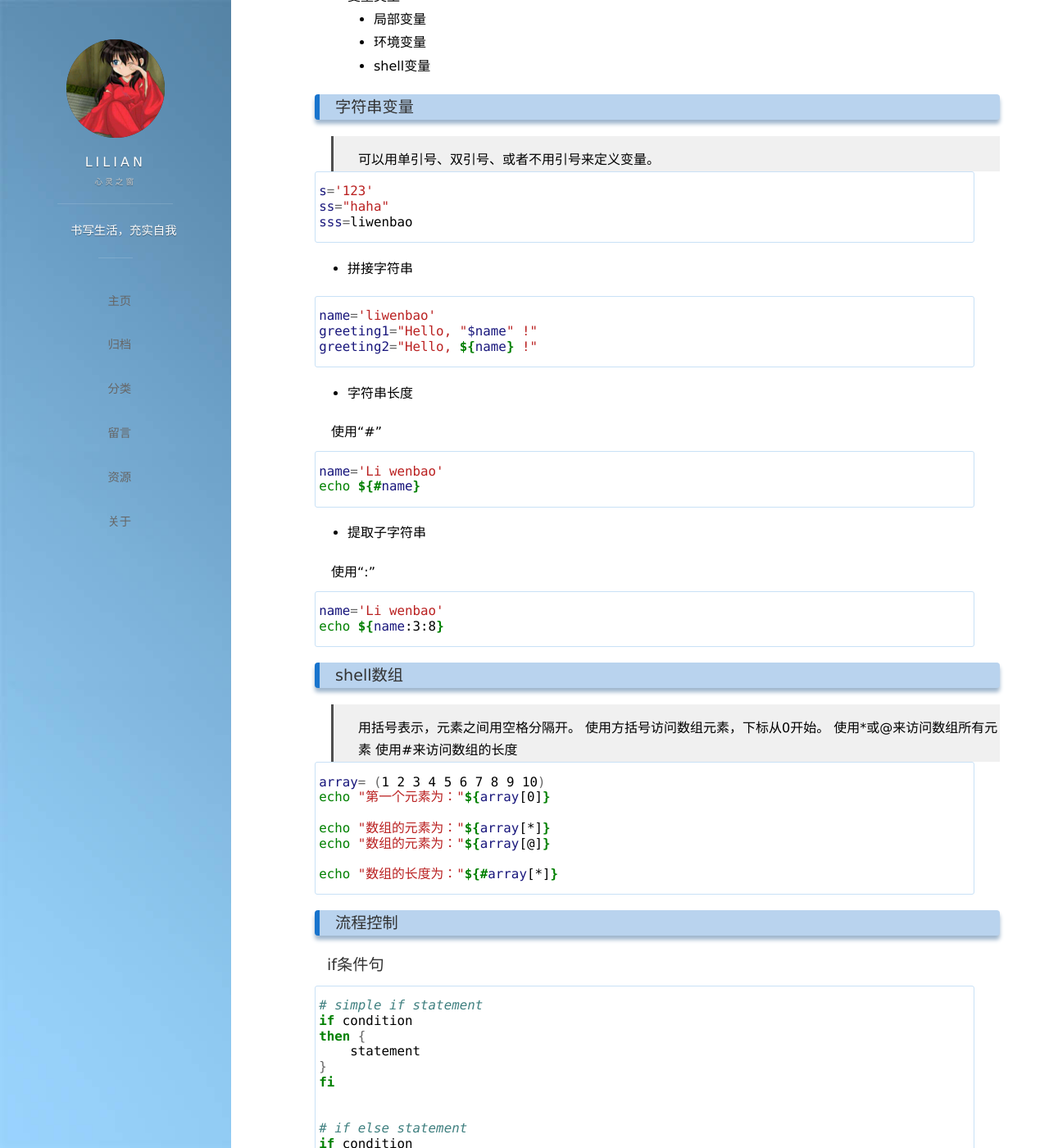
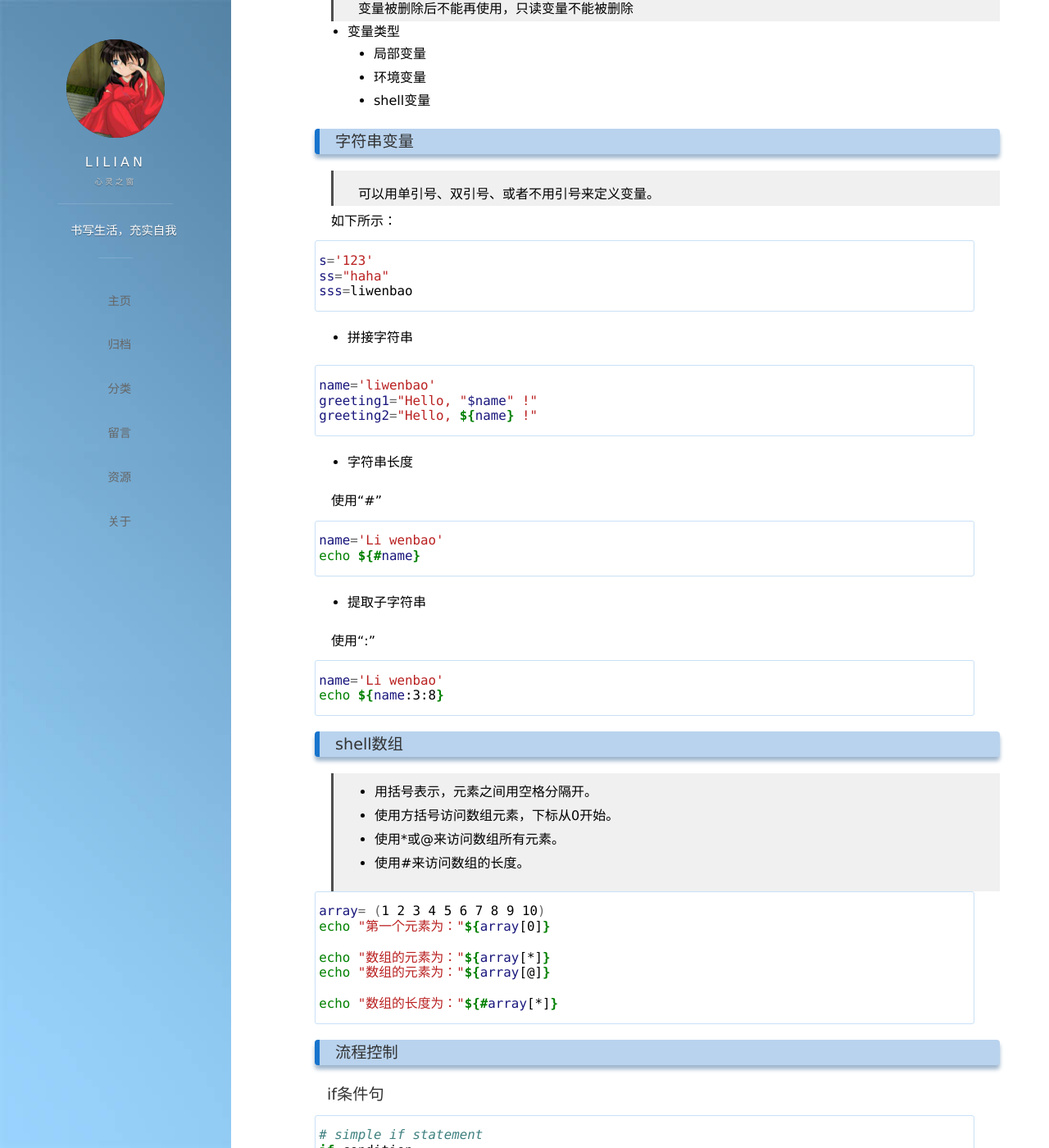
Before and after one commit to dearLilian/dearLilian.github.io, a Jekyll site: the page built from _posts/2017-08-27-shell-learning.md, in a window 1280 px wide and 1400 px high, scrolled down 1769 px. Shown: the whole window at 82% size. Built offline with Jekyll 4.4.1, drawn with Linux system fonts in a browser that asks for light colours; nearby versions of some CDN libraries; comment, search, counter and statistics services are not loaded; some of the changed text lies outside the part shown.

Commit message:
new post

````diff
--- a/_posts/2017-08-27-shell-learning.md
+++ b/_posts/2017-08-27-shell-learning.md
@@ -32,8 +32,10 @@
 
 - 使用变量
 
-> 用美元符号前缀在变量名```$variable_name```或者```${variable_name}，来访问变量。
+> 用美元符号前缀在变量名```$variable_name```或者```${variable_name}```，来访问变量。
 
+
+如下所示：
 
 ```shell
 echo $a
@@ -80,6 +82,9 @@
 
 > 可以用单引号、双引号、或者不用引号来定义变量。
 
+
+如下所示：
+
 ```shell
 s='123'
 ss="haha"
@@ -114,10 +119,10 @@
 
 ### shell数组
 
-> 用括号表示，元素之间用空格分隔开。
-> 使用方括号访问数组元素，下标从0开始。
-> 使用*或@来访问数组所有元素
-> 使用#来访问数组的长度
+> - 用括号表示，元素之间用空格分隔开。
+> - 使用方括号访问数组元素，下标从0开始。
+> - 使用*或@来访问数组所有元素。
+> - 使用#来访问数组的长度。
 
 ```shell
 array= (1 2 3 4 5 6 7 8 9 10)
@@ -201,3 +206,4 @@
 while read NAME
 do
     echo "你好，$NAME"
+```
````
